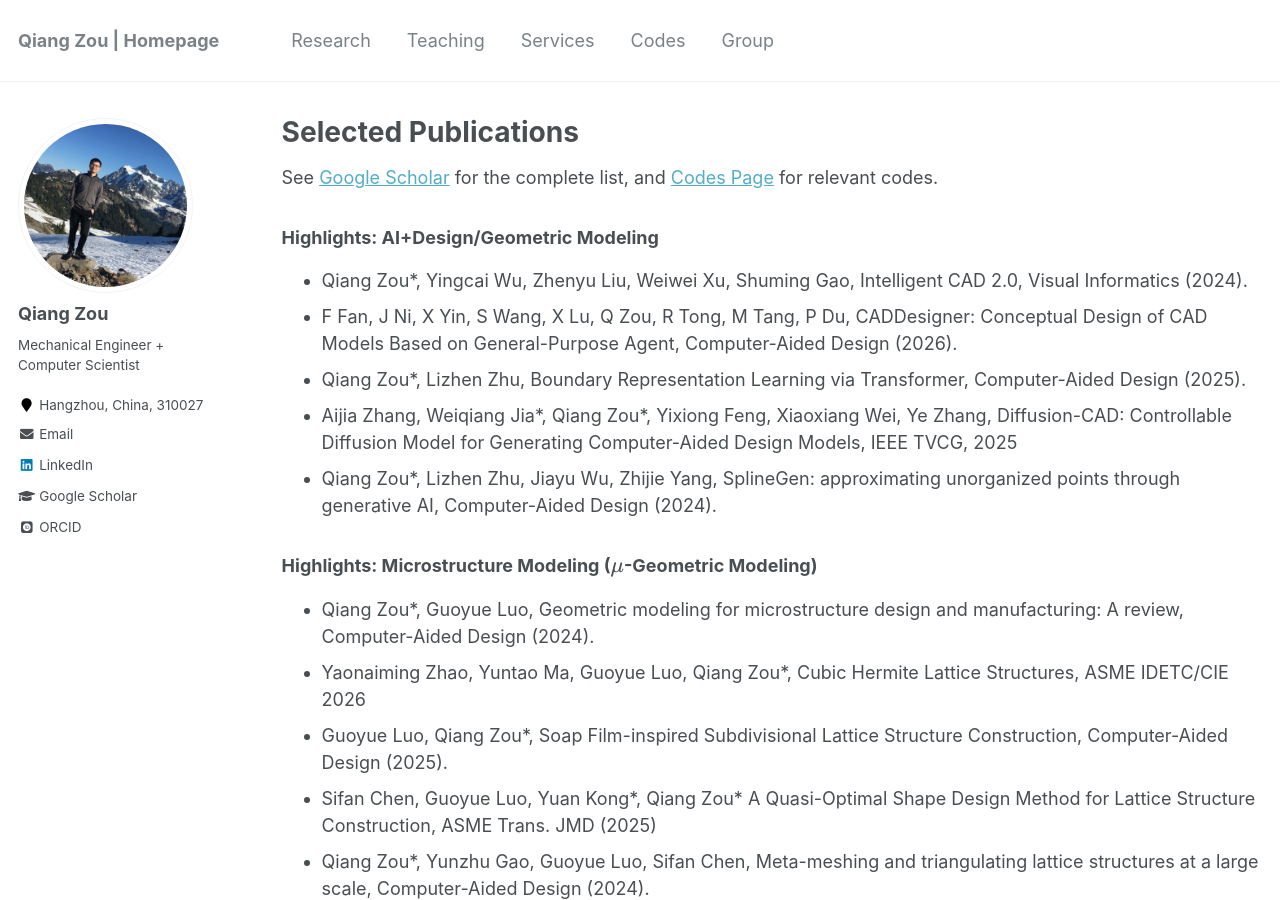
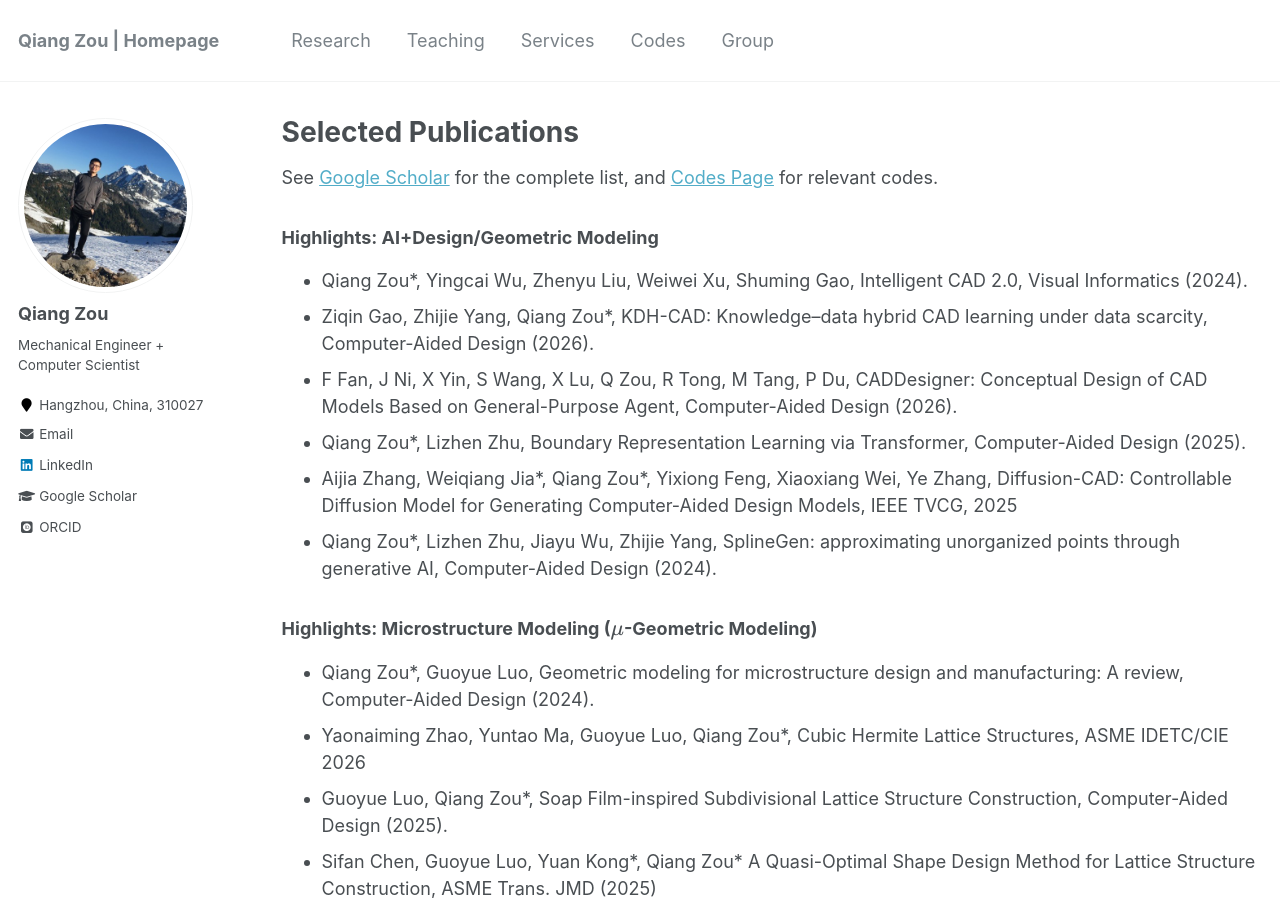
Before and after one commit to Qiang-Zou/Qiang-Zou.github.io, a Jekyll site: the page built from _pages/research.md, in a window 1280 px wide and 900 px high. Built offline with Jekyll 4.4.1, drawn with Linux system fonts in a browser that asks for light colours; some web fonts are replaced; formulas are drawn with MathJax 3.

Commit message:
Update research.md

```diff
--- a/_pages/research.md
+++ b/_pages/research.md
@@ -16,6 +16,7 @@ See [Google Scholar](https://scholar.google.com/citations?user=9FwFNqAAAAAJ&hl=e
 
 ### Highlights: AI+Design/Geometric Modeling
 * Qiang Zou\*, Yingcai Wu, Zhenyu Liu, Weiwei Xu, Shuming Gao, Intelligent CAD 2.0, Visual Informatics (2024).
+* Ziqin Gao, Zhijie Yang, Qiang Zou*, KDH-CAD: Knowledge–data hybrid CAD learning under data scarcity, Computer-Aided Design (2026).
 * F Fan, J Ni, X Yin, S Wang, X Lu, Q Zou, R Tong, M Tang, P Du, CADDesigner: Conceptual Design of CAD Models Based on General-Purpose Agent, Computer-Aided Design (2026).
 * Qiang Zou\*, Lizhen Zhu, Boundary Representation Learning via Transformer, Computer-Aided Design (2025).
 * Aijia Zhang, Weiqiang Jia\*, Qiang Zou\*, Yixiong Feng, Xiaoxiang Wei, Ye Zhang, Diffusion-CAD: Controllable Diffusion Model for Generating Computer-Aided Design Models, IEEE TVCG, 2025
```
